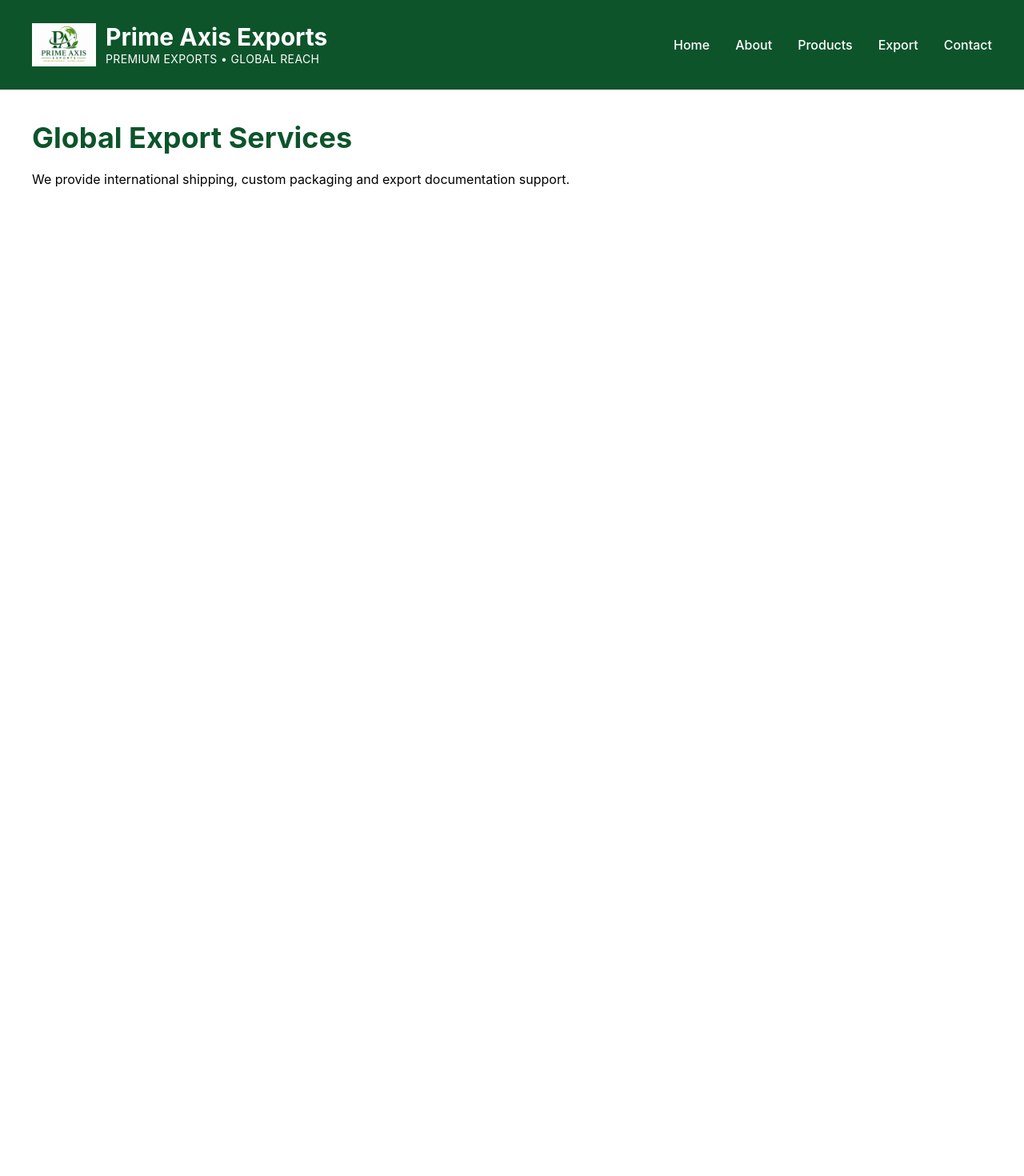
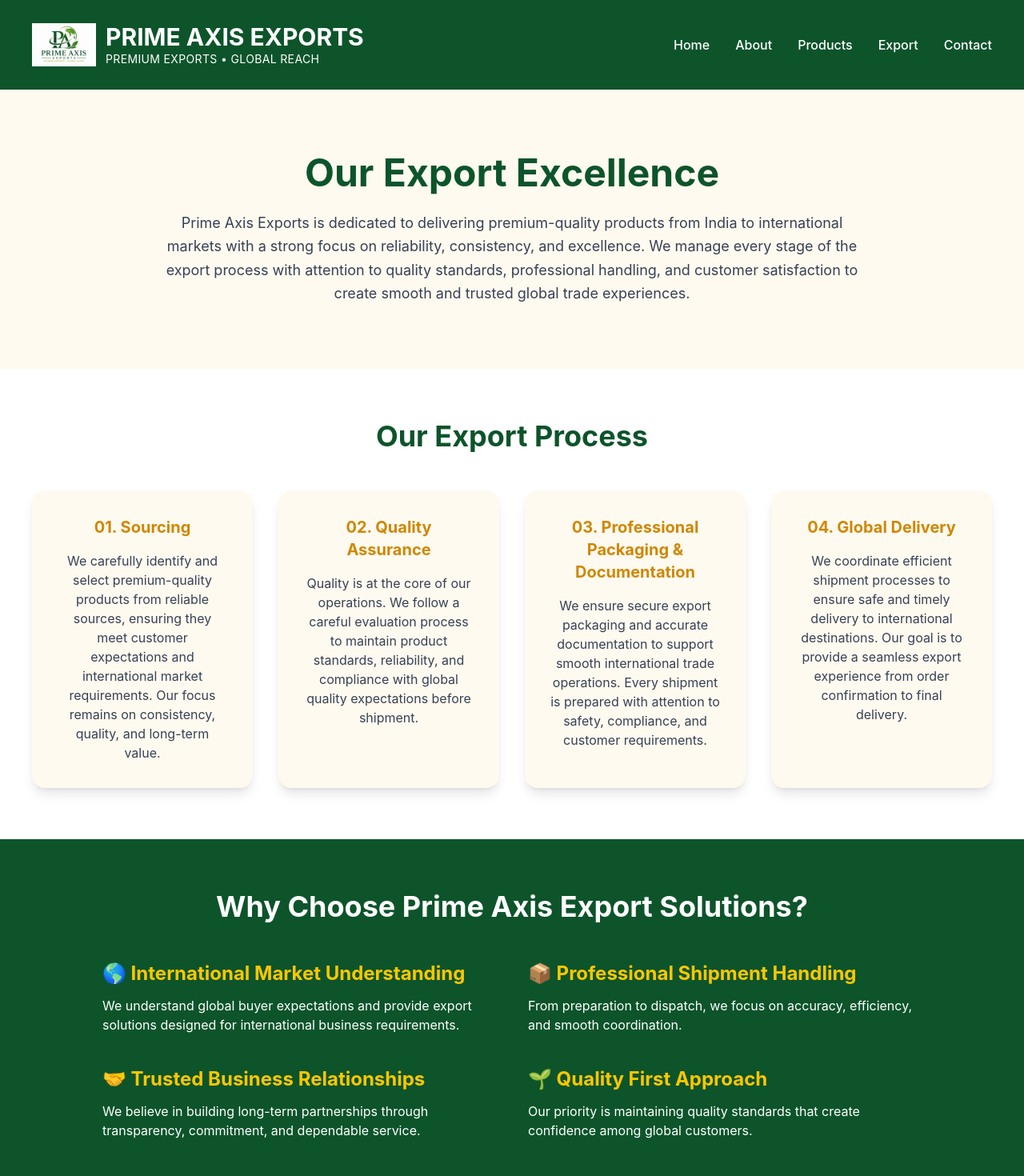
Before and after one commit to sathishrgk/prime-axis-exports, a React (Vite) app: page /export in a window 1280 px wide. Shown: the top 1470 px of the page at 80% size. Before the commit the page ends 800 px from the top, so only its background shows below. Built offline with nearby package versions, Linux system fonts and the light colour scheme.

Commit message:
Updated Export and product pages

```diff
--- a/src/Pages/About.jsx
+++ b/src/Pages/About.jsx
@@ -12,7 +12,7 @@
 
 <h1 className="text-5xl font-bold text-green-900">
 
-About Prime Axis Exports
+About PRIME AXIS EXPORTS
 
 </h1>
 
--- a/src/Pages/Contact.jsx
+++ b/src/Pages/Contact.jsx
@@ -63,7 +63,7 @@
 
 <h1 className="text-5xl font-bold text-green-900">
 
-Contact Prime Axis Exports
+CONTACT PRIME AXIS EXPORTS
 
 </h1>
 
--- a/src/Pages/Export.jsx
+++ b/src/Pages/Export.jsx
@@ -2,23 +2,404 @@
 
 return(
 
-<div className="p-10">
+<div className="bg-[#fffaf0]">
 
-<h1 className="text-4xl font-bold text-green-900">
 
-Global Export Services
+
+
+
+{/* Hero Section */}
+
+
+<section className="px-10 py-20 text-center">
+
+
+<h1 className="text-5xl font-bold text-green-900">
+
+Our Export Excellence
 
 </h1>
 
 
-<p className="mt-5">
 
-We provide international shipping,
-custom packaging and export documentation support.
+<p className="mt-6 max-w-4xl mx-auto text-lg text-gray-700 leading-relaxed">
+
+
+Prime Axis Exports is dedicated to delivering premium-quality products from India to international markets with a strong focus on reliability, consistency, and excellence. We manage every stage of the export process with attention to quality standards, professional handling, and customer satisfaction to create smooth and trusted global trade experiences.
+
 
 </p>
 
+
+</section>
+
+
+
+
+
+
+
+
+{/* Export Process */}
+
+
+<section className="px-10 py-16 bg-white">
+
+
+<h2 className="text-4xl font-bold text-center text-green-900">
+
+Our Export Process
+
+</h2>
+
+
+
+
+
+<div className="grid md:grid-cols-4 gap-8 mt-12">
+
+
+
+
+
+
+<div className="bg-[#fffaf0] shadow-lg rounded-2xl p-8 text-center">
+
+
+<h3 className="text-xl font-bold text-yellow-600">
+
+01. Sourcing
+
+</h3>
+
+
+<p className="mt-4 text-gray-700">
+
+
+We carefully identify and select premium-quality products from reliable sources, ensuring they meet customer expectations and international market requirements. Our focus remains on consistency, quality, and long-term value.
+
+
+</p>
+
+
 </div>
+
+
+
+
+
+
+
+
+<div className="bg-[#fffaf0] shadow-lg rounded-2xl p-8 text-center">
+
+
+<h3 className="text-xl font-bold text-yellow-600">
+
+02. Quality Assurance
+
+</h3>
+
+
+<p className="mt-4 text-gray-700">
+
+
+Quality is at the core of our operations. We follow a careful evaluation process to maintain product standards, reliability, and compliance with global quality expectations before shipment.
+
+
+</p>
+
+
+</div>
+
+
+
+
+
+
+
+
+<div className="bg-[#fffaf0] shadow-lg rounded-2xl p-8 text-center">
+
+
+<h3 className="text-xl font-bold text-yellow-600">
+
+03. Professional Packaging & Documentation
+
+</h3>
+
+
+<p className="mt-4 text-gray-700">
+
+
+We ensure secure export packaging and accurate documentation to support smooth international trade operations. Every shipment is prepared with attention to safety, compliance, and customer requirements.
+
+</p>
+
+
+</div>
+
+
+
+
+
+
+
+
+<div className="bg-[#fffaf0] shadow-lg rounded-2xl p-8 text-center">
+
+
+<h3 className="text-xl font-bold text-yellow-600">
+
+04. Global Delivery
+
+</h3>
+
+
+<p className="mt-4 text-gray-700">
+
+
+We coordinate efficient shipment processes to ensure safe and timely delivery to international destinations. Our goal is to provide a seamless export experience from order confirmation to final delivery.
+
+
+</p>
+
+
+</div>
+
+
+
+
+
+</div>
+
+
+</section>
+
+
+
+
+
+
+
+
+
+{/* Why Export With Us */}
+
+
+
+<section className="bg-green-900 text-white px-10 py-16">
+
+
+<h2 className="text-4xl font-bold text-center">
+
+Why Choose Prime Axis Export Solutions?
+
+</h2>
+
+
+
+
+
+<div className="max-w-5xl mx-auto grid md:grid-cols-2 gap-10 mt-12">
+
+
+
+
+
+<div>
+
+
+<h3 className="text-2xl font-bold text-yellow-400">
+
+🌎 International Market Understanding
+
+</h3>
+
+
+<p className="mt-3">
+
+
+We understand global buyer expectations and provide export
+solutions designed for international business requirements.
+
+
+</p>
+
+
+</div>
+
+
+
+
+
+
+
+<div>
+
+
+<h3 className="text-2xl font-bold text-yellow-400">
+
+📦 Professional Shipment Handling
+
+</h3>
+
+
+<p className="mt-3">
+
+
+From preparation to dispatch, we focus on accuracy,
+efficiency, and smooth coordination.
+
+
+</p>
+
+
+</div>
+
+
+
+
+
+
+
+
+<div>
+
+
+<h3 className="text-2xl font-bold text-yellow-400">
+
+🤝 Trusted Business Relationships
+
+</h3>
+
+
+<p className="mt-3">
+
+
+We believe in building long-term partnerships through
+transparency, commitment, and dependable service.
+
+
+</p>
+
+
+</div>
+
+
+
+
+
+
+
+
+<div>
+
+
+<h3 className="text-2xl font-bold text-yellow-400">
+
+🌱 Quality First Approach
+
+</h3>
+
+
+<p className="mt-3">
+
+
+Our priority is maintaining quality standards that create
+confidence among global customers.
+
+
+</p>
+
+
+</div>
+
+
+
+
+
+</div>
+
+
+</section>
+
+
+
+
+
+
+
+
+
+{/* Global Reach */}
+
+
+
+<section className="px-10 py-16 text-center">
+
+
+<h2 className="text-4xl font-bold text-green-900">
+
+Connecting India With The World
+
+</h2>
+
+
+
+<p className="max-w-4xl mx-auto mt-6 text-lg text-gray-700">
+
+
+Prime Axis Exports aims to become a trusted global trade partner
+by delivering reliable sourcing solutions, professional export
+services, and long-term value to customers worldwide.
+
+
+</p>
+
+
+
+</section>
+
+
+
+
+
+
+
+
+
+{/* CTA */}
+
+
+
+<section className="bg-yellow-600 text-white text-center py-16">
+
+
+<h2 className="text-4xl font-bold">
+
+Ready To Start Your Global Partnership?
+
+</h2>
+
+
+
+<p className="mt-4 text-lg">
+
+Contact Prime Axis Exports for reliable export solutions.
+
+</p>
+
+
+</section>
+
+
+
+
+
+
+</div>
+
 
 )
 
--- a/src/Pages/Home.jsx
+++ b/src/Pages/Home.jsx
@@ -21,7 +21,7 @@
 
 <h1 className="text-5xl font-bold text-green-900 leading-tight">
 
-Premium Exports From India
+Bringing India's Finest Quality
 
 <span className="text-yellow-600">
 {" "}To The World
--- a/src/Pages/Products.jsx
+++ b/src/Pages/Products.jsx
@@ -2,50 +2,312 @@
 
 return(
 
-<div className="p-10">
+<div className="bg-[#fffaf0]">
 
-<h1 className="text-4xl font-bold">
-Our Products
+
+
+
+
+{/* Hero Section */}
+
+
+<section className="px-10 py-20 text-center">
+
+
+<h1 className="text-5xl font-bold text-green-900">
+
+Premium Products For Global Markets
+
 </h1>
 
 
-<div className="grid md:grid-cols-2 gap-5 mt-8">
+
+<p className="mt-6 max-w-4xl mx-auto text-lg text-gray-700 leading-relaxed">
 
 
-<div className="p-8 shadow rounded">
+At Prime Axis Exports, we provide carefully selected
+premium-quality products from India for international markets.
+Our focus is on quality, consistency, and reliable export
+solutions that meet global customer expectations.
 
-<h2 className="text-2xl font-bold text-yellow-600">
+
+</p>
+
+
+</section>
+
+
+
+
+
+
+
+
+
+{/* Products */}
+
+
+
+<section className="px-10 py-16 bg-white">
+
+
+
+<h2 className="text-4xl font-bold text-center text-green-900">
+
+Our Products
+
+</h2>
+
+
+
+
+
+<div className="grid md:grid-cols-2 gap-10 max-w-5xl mx-auto mt-12">
+
+
+
+
+
+
+
+{/* Turmeric Powder */}
+
+
+
+<div className="bg-[#fffaf0] rounded-3xl shadow-xl p-10 hover:scale-105 transition">
+
+
+<h3 className="text-3xl font-bold text-yellow-600">
 
 Turmeric Powder
 
-</h2>
-
-<p>
-High curcumin turmeric powder for international markets.
-</p>
-
-</div>
+</h3>
 
 
 
-<div className="p-8 shadow rounded">
+<p className="mt-5 text-gray-700 leading-relaxed">
 
-<h2 className="text-2xl font-bold text-yellow-600">
 
-Turmeric Capsules
+Our premium turmeric powder is processed with attention
+to quality, purity, and natural characteristics. It is
+suitable for international food, spice, and wellness markets
+with a focus on consistent quality and export standards.
 
-</h2>
 
-<p>
-Premium wellness capsules for global customers.
 </p>
+
+
+
+
+
+<div className="mt-6">
+
+
+<h4 className="font-bold text-green-900">
+
+Key Highlights
+
+</h4>
+
+
+<ul className="mt-3 space-y-2 text-gray-700">
+
+
+<li>
+✓ Premium quality selection
+</li>
+
+
+<li>
+✓ Hygienic processing standards
+</li>
+
+
+<li>
+✓ Export-ready packaging
+</li>
+
+
+<li>
+✓ Suitable for global markets
+</li>
+
+
+</ul>
+
 
 </div>
 
 
 </div>
 
+
+
+
+
+
+
+
+
+{/* Turmeric Capsules */}
+
+
+
+<div className="bg-[#fffaf0] rounded-3xl shadow-xl p-10 hover:scale-105 transition">
+
+
+<h3 className="text-3xl font-bold text-yellow-600">
+
+Turmeric Capsules
+
+</h3>
+
+
+
+<p className="mt-5 text-gray-700 leading-relaxed">
+
+
+Our turmeric capsules are developed for wellness-focused
+markets with emphasis on quality, reliability, and customer
+requirements. We ensure professional handling and export
+preparation for international buyers.
+
+
+</p>
+
+
+
+
+
+<div className="mt-6">
+
+
+<h4 className="font-bold text-green-900">
+
+Key Highlights
+
+</h4>
+
+
+<ul className="mt-3 space-y-2 text-gray-700">
+
+
+<li>
+✓ Quality-focused production
+</li>
+
+
+<li>
+✓ Professional packaging
+</li>
+
+
+<li>
+✓ International export suitability
+</li>
+
+
+<li>
+✓ Reliable supply support
+</li>
+
+
+</ul>
+
+
 </div>
+
+
+</div>
+
+
+
+
+
+</div>
+
+
+
+</section>
+
+
+
+
+
+
+
+
+
+{/* Quality Section */}
+
+
+
+<section className="bg-green-900 text-white px-10 py-16 text-center">
+
+
+<h2 className="text-4xl font-bold">
+
+Quality That Represents India Globally
+
+</h2>
+
+
+
+<p className="max-w-4xl mx-auto mt-6 text-lg leading-relaxed">
+
+
+At Prime Axis Exports, we believe quality builds trust.
+Every product is handled with care, maintaining high standards
+from sourcing to export preparation. Our commitment is to
+deliver reliable products and create long-term partnerships
+with customers worldwide.
+
+
+</p>
+
+
+
+</section>
+
+
+
+
+
+
+
+
+
+{/* CTA */}
+
+
+
+<section className="bg-yellow-600 text-white text-center py-16">
+
+
+<h2 className="text-4xl font-bold">
+
+Looking For Premium Export Products?
+
+</h2>
+
+
+
+<p className="mt-4 text-lg">
+
+Contact us for product details and export enquiries.
+
+</p>
+
+
+
+</section>
+
+
+
+
+
+</div>
+
 
 )
 
--- a/src/components/Navbar.jsx
+++ b/src/components/Navbar.jsx
@@ -43,7 +43,7 @@
 
 <h1 className="text-xl md:text-3xl font-bold text-white">
 
-Prime Axis Exports
+PRIME AXIS EXPORTS
 
 </h1>
 
```
